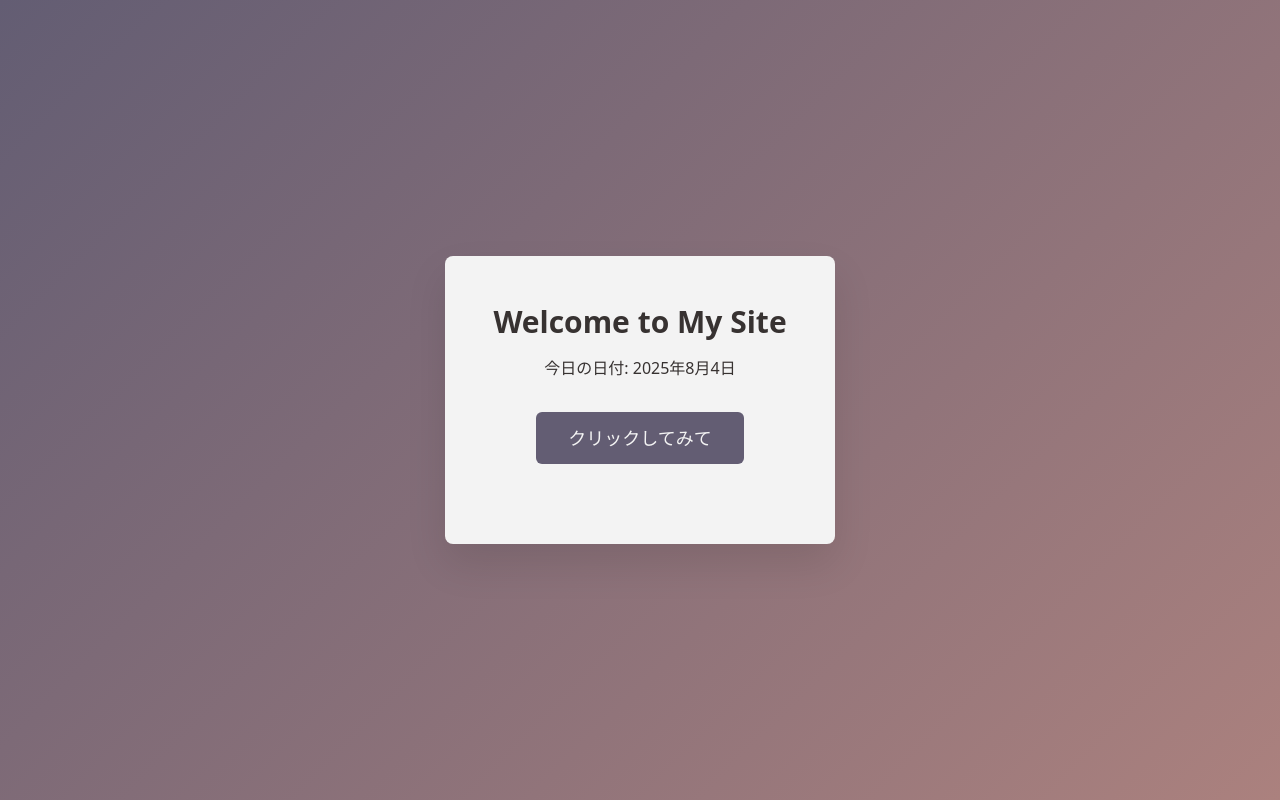
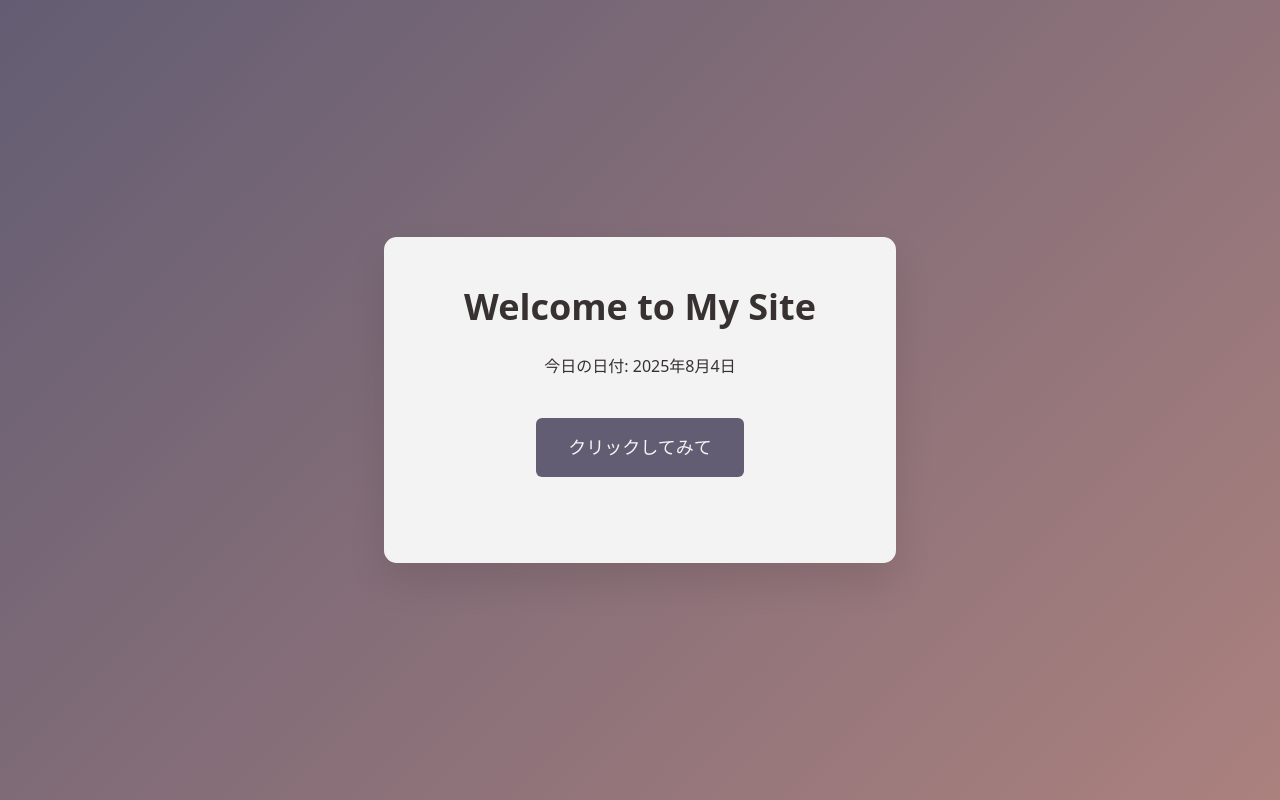
Before and after one commit to mon226/textBook, a Next.js app: page / in a window 1280 px wide. Built offline with nearby package versions, Linux system fonts and the light colour scheme.

Commit message:
レスポンシブデザインを実装（vw単位とclamp関数を使用）

```diff
--- a/app/globals.css
+++ b/app/globals.css
@@ -75,6 +75,13 @@ body {
   color: var(--foreground);
 }
 
+/* Container for PC layout */
+.container-wrapper {
+  max-width: 960px;
+  margin: 0 auto;
+  width: 100%;
+}
+
 /* Utility classes for colors */
 .bg-gradient-main {
   background: linear-gradient(135deg, var(--main-1) 0%, var(--main-3) 100%);
@@ -133,6 +140,9 @@ body {
   background-color: var(--main-1);
   color: var(--text-2);
   transition: background-color 0.3s ease;
+  padding: clamp(0.75rem, 2vw, 1rem) clamp(1.5rem, 4vw, 2rem);
+  font-size: clamp(1rem, 2.5vw, 1.125rem);
+  border-radius: clamp(0.25rem, 0.8vw, 0.375rem);
 }
 
 .btn-primary:hover {
@@ -143,6 +153,9 @@ body {
   background-color: var(--sub-1);
   color: var(--text-2);
   transition: background-color 0.3s ease;
+  padding: clamp(0.75rem, 2vw, 1rem) clamp(1.5rem, 4vw, 2rem);
+  font-size: clamp(1rem, 2.5vw, 1.125rem);
+  border-radius: clamp(0.25rem, 0.8vw, 0.375rem);
 }
 
 .btn-secondary:hover {
@@ -152,7 +165,11 @@ body {
 /* Card styles */
 .card {
   background-color: var(--white);
-  box-shadow: 0 20px 40px rgba(0, 0, 0, 0.1);
+  box-shadow: 0 1.5vw 3vw rgba(0, 0, 0, 0.1);
+  padding: clamp(2rem, 5vw, 3rem);
+  border-radius: clamp(0.5rem, 1vw, 1rem);
+  max-width: clamp(20rem, 80vw, 32rem);
+  width: 100%;
 }
 
 .card-dark {
@@ -162,7 +179,44 @@ body {
 
 /* Subject color hover effects */
 .subject-hover:hover {
-  transform: translateY(-2px);
-  box-shadow: 0 4px 12px rgba(0, 0, 0, 0.15);
+  transform: translateY(-0.2vw);
+  box-shadow: 0 0.4vw 1.2vw rgba(0, 0, 0, 0.15);
   transition: all 0.3s ease;
 }
+
+/* Responsive Typography */
+h1 {
+  font-size: clamp(1.75rem, 5vw, 2.25rem);
+  line-height: 1.2;
+}
+
+h2 {
+  font-size: clamp(1.5rem, 4vw, 1.875rem);
+  line-height: 1.3;
+}
+
+h3 {
+  font-size: clamp(1.25rem, 3vw, 1.5rem);
+  line-height: 1.4;
+}
+
+p {
+  font-size: clamp(0.875rem, 2.5vw, 1rem);
+  line-height: 1.6;
+}
+
+/* Responsive spacing utilities */
+.spacing-sm {
+  margin: clamp(0.5rem, 2vw, 1rem);
+  padding: clamp(0.5rem, 2vw, 1rem);
+}
+
+.spacing-md {
+  margin: clamp(1rem, 3vw, 2rem);
+  padding: clamp(1rem, 3vw, 2rem);
+}
+
+.spacing-lg {
+  margin: clamp(1.5rem, 4vw, 3rem);
+  padding: clamp(1.5rem, 4vw, 3rem);
+}
--- a/app/page.tsx
+++ b/app/page.tsx
@@ -29,16 +29,18 @@ export default function Home() {
 
   return (
     <div className="min-h-screen flex items-center justify-center bg-gradient-main">
-      <div className="card rounded-lg p-12 max-w-lg text-center">
-        <h1 className="text-3xl font-bold text-primary mb-4">Welcome to My Site</h1>
-        <p className="text-primary mb-8">今日の日付: <span>{date}</span></p>
-        <button
-          onClick={handleClick}
-          className="btn-primary px-8 py-3 rounded-md text-lg font-medium"
-        >
-          クリックしてみて
-        </button>
-        <p className="mt-8 text-xl text-accent">{message}</p>
+      <div className="container-wrapper">
+        <div className="card mx-auto text-center">
+          <h1 className="font-bold text-primary mb-[2vw]">Welcome to My Site</h1>
+          <p className="text-primary mb-[3vw]">今日の日付: <span>{date}</span></p>
+          <button
+            onClick={handleClick}
+            className="btn-primary font-medium"
+          >
+            クリックしてみて
+          </button>
+          <p className="mt-[3vw] text-accent" style={{ fontSize: 'clamp(1.125rem, 3vw, 1.25rem)' }}>{message}</p>
+        </div>
       </div>
     </div>
   );
```
Also changed, not shown: 1 other file (tests, documents, lock files or other folders).
